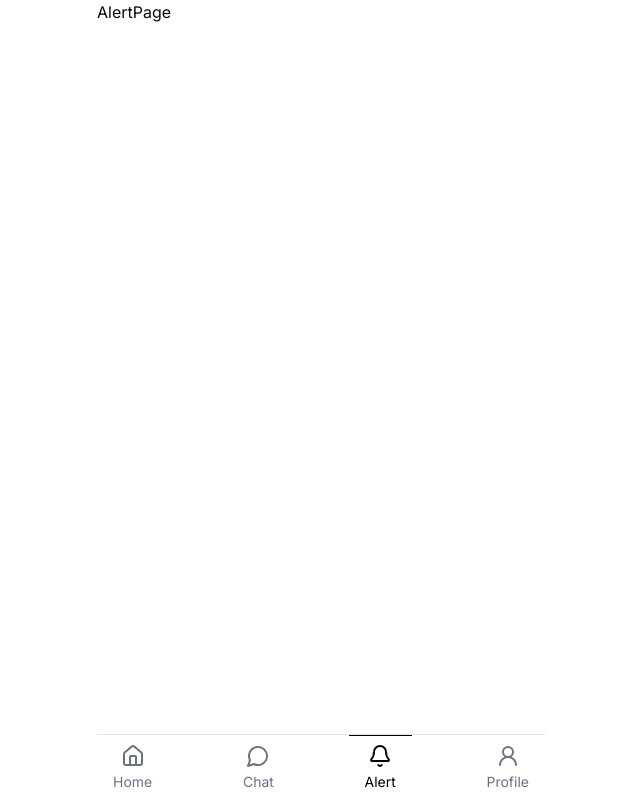
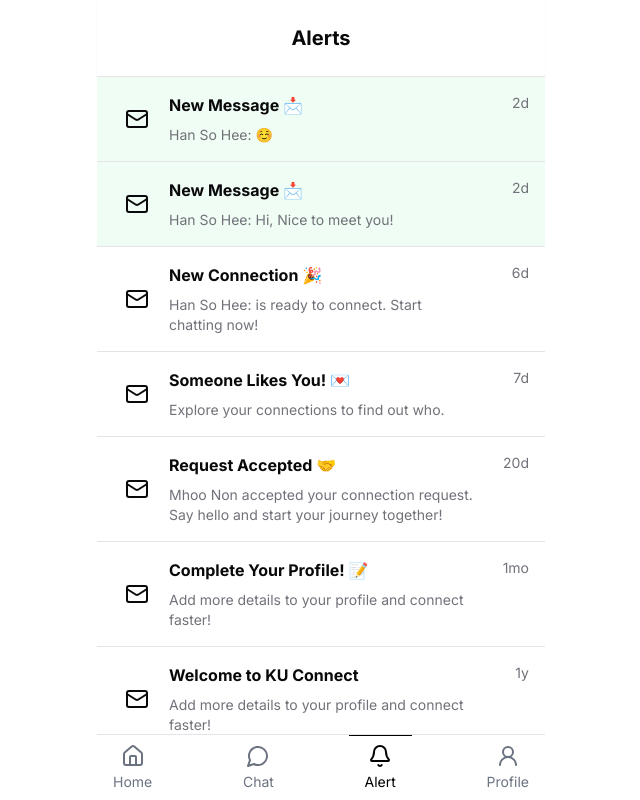
Before and after one commit to Qu1etboy/ku-connect-frontend, a Next.js app: page /alert in a window 1280 px wide. Shown: the whole page, without its empty margins (319-959 px from the left). Built offline with nearby package versions, Linux system fonts and the light colour scheme.

Commit message:
feat(ui): mock a alert page

```diff
--- /dev/null
+++ b/src/app/(web)/alert/mock/data.ts
@@ -0,0 +1,59 @@
+export const notifications = [
+  {
+    id: 1,
+    title: "New Message 📩",
+    message: "Han So Hee: ☺️",
+    icon: "mail",
+    created_time: "2024-12-28 01:33",
+    read_at: null,
+  },
+  {
+    id: 2,
+    title: "New Message 📩",
+    message: "Han So Hee: Hi, Nice to meet you!",
+    icon: "mail",
+    created_time: "2024-12-24 15:00",
+    read_at: null,
+  },
+  {
+    id: 3,
+    title: "New Connection 🎉",
+    message: "Han So Hee: is ready to connect. Start chatting now!",
+    icon: "confetti",
+    created_time: "2024-12-20 15:00",
+    read_at: "2024-12-20 16:00",
+  },
+  {
+    id: 4,
+    title: "Someone Likes You! 💌",
+    message: "Explore your connections to find out who.",
+    icon: "heart",
+    created_time: "2024-12-19 15:00",
+    read_at: "2024-12-19 16:00",
+  },
+  {
+    id: 5,
+    title: "Request Accepted 🤝",
+    message:
+      "Mhoo Non accepted your connection request. Say hello and start your journey together!",
+    icon: "friendship",
+    created_time: "2024-12-06 15:00",
+    read_at: "2024-12-06 16:00",
+  },
+  {
+    id: 6,
+    title: "Complete Your Profile! 📝",
+    message: "Add more details to your profile and connect faster!",
+    icon: "user-gear",
+    created_time: "2024-11-11 15:00",
+    read_at: "2024-11-11 16:00",
+  },
+  {
+    id: 7,
+    title: "Welcome to KU Connect",
+    message: "Add more details to your profile and connect faster!",
+    icon: "ku-connect",
+    created_time: "2023-11-11 15:00",
+    read_at: "2023-11-11 16:00",
+  },
+];
--- a/src/app/(web)/alert/page.tsx
+++ b/src/app/(web)/alert/page.tsx
@@ -1,11 +1,42 @@
+import MainLayout from "@/components/layout/main";
 import Menu from "@/components/menu";
+import { cn } from "@/lib/utils";
+import Link from "next/link";
 import React from "react";
+import { notifications } from "./mock/data";
+import { Mail } from "lucide-react";
+import { formatShortDistanceToNow } from "@/utils/date";
 
 export default function AlertPage() {
   return (
-    <div>
-      AlertPage
+    <MainLayout title="Alerts">
+      {notifications.length > 0 ? (
+        notifications.map((noti) => (
+          <Link
+            key={noti.id}
+            href=""
+            className={cn(
+              "flex p-4 border-b hover:bg-green-100 duration-200",
+              noti.read_at ? "bg-white" : "bg-green-50"
+            )}
+          >
+            {/* TODO: Icon should be display from `noti.icon` but for now just mock as a Mail */}
+            <Mail className="mr-2 my-auto w-12" />
+            <section className="space-y-2">
+              <h2 className="font-bold">{noti.title}</h2>
+              <p className="text-sm text-muted-foreground max-w-[35ch]">
+                {noti.message}
+              </p>
+            </section>
+            <time className="pl-2 ml-auto text-sm text-muted-foreground">
+              {formatShortDistanceToNow(noti.created_time)}
+            </time>
+          </Link>
+        ))
+      ) : (
+        <div className="text-center mt-24">You have no new notification.</div>
+      )}
       <Menu />
-    </div>
+    </MainLayout>
   );
 }
--- a/src/app/(web)/chat/page.tsx
+++ b/src/app/(web)/chat/page.tsx
@@ -1,11 +1,12 @@
+import MainLayout from "@/components/layout/main";
 import Menu from "@/components/menu";
 import React from "react";
 
 export default function ChatListPage() {
   return (
-    <div>
+    <MainLayout title="Chat">
       ChatListPage
       <Menu />
-    </div>
+    </MainLayout>
   );
 }
--- a/src/app/(web)/profile/page.tsx
+++ b/src/app/(web)/profile/page.tsx
@@ -1,5 +1,6 @@
 "use client";
 
+import MainLayout from "@/components/layout/main";
 import Menu from "@/components/menu";
 import { Button } from "@/components/ui/button";
 import { useUser } from "@/hooks/user";
@@ -8,7 +9,7 @@ import React from "react";
 export default function ProfilePage() {
   const { user, login, logout, isLoading } = useUser();
   return (
-    <div>
+    <MainLayout title="Profile">
       {isLoading ? (
         <div>Loading...</div>
       ) : user ? (
@@ -31,6 +32,6 @@ export default function ProfilePage() {
         </Button>
       )}
       <Menu />
-    </div>
+    </MainLayout>
   );
 }
--- /dev/null
+++ b/src/components/layout/main.tsx
@@ -0,0 +1,29 @@
+import { ChevronLeft } from "lucide-react";
+import Link from "next/link";
+import React from "react";
+
+type MainLayoutProps = {
+  title: string;
+  backUrl?: string;
+  children: React.ReactNode;
+};
+
+export default function MainLayout({
+  title,
+  backUrl,
+  children,
+}: MainLayoutProps) {
+  return (
+    <div>
+      <header className="grid grid-cols-3 place-content-center text-center py-6 border-b shadow-sm">
+        {backUrl && (
+          <Link href={backUrl} className="pt-1">
+            <ChevronLeft />
+          </Link>
+        )}
+        <h1 className="text-xl font-bold col-start-2">{title}</h1>
+      </header>
+      {children}
+    </div>
+  );
+}
--- /dev/null
+++ b/src/utils/date.ts
@@ -0,0 +1,22 @@
+import { formatDistanceToNowStrict } from "date-fns";
+
+export function formatShortDistanceToNow(date: Date | string) {
+  // Get the strict distance as a string
+  const distance = formatDistanceToNowStrict(date, { addSuffix: false });
+
+  // Replace words with abbreviations
+  return distance
+    .replace("years", "y")
+    .replace("year", "y")
+    .replace("months", "mo")
+    .replace("month", "mo")
+    .replace("days", "d")
+    .replace("day", "d")
+    .replace("hours", "h")
+    .replace("hour", "h")
+    .replace("minutes", "m")
+    .replace("minute", "m")
+    .replace("seconds", "s")
+    .replace("second", "s")
+    .replace(" ", "");
+}
```
